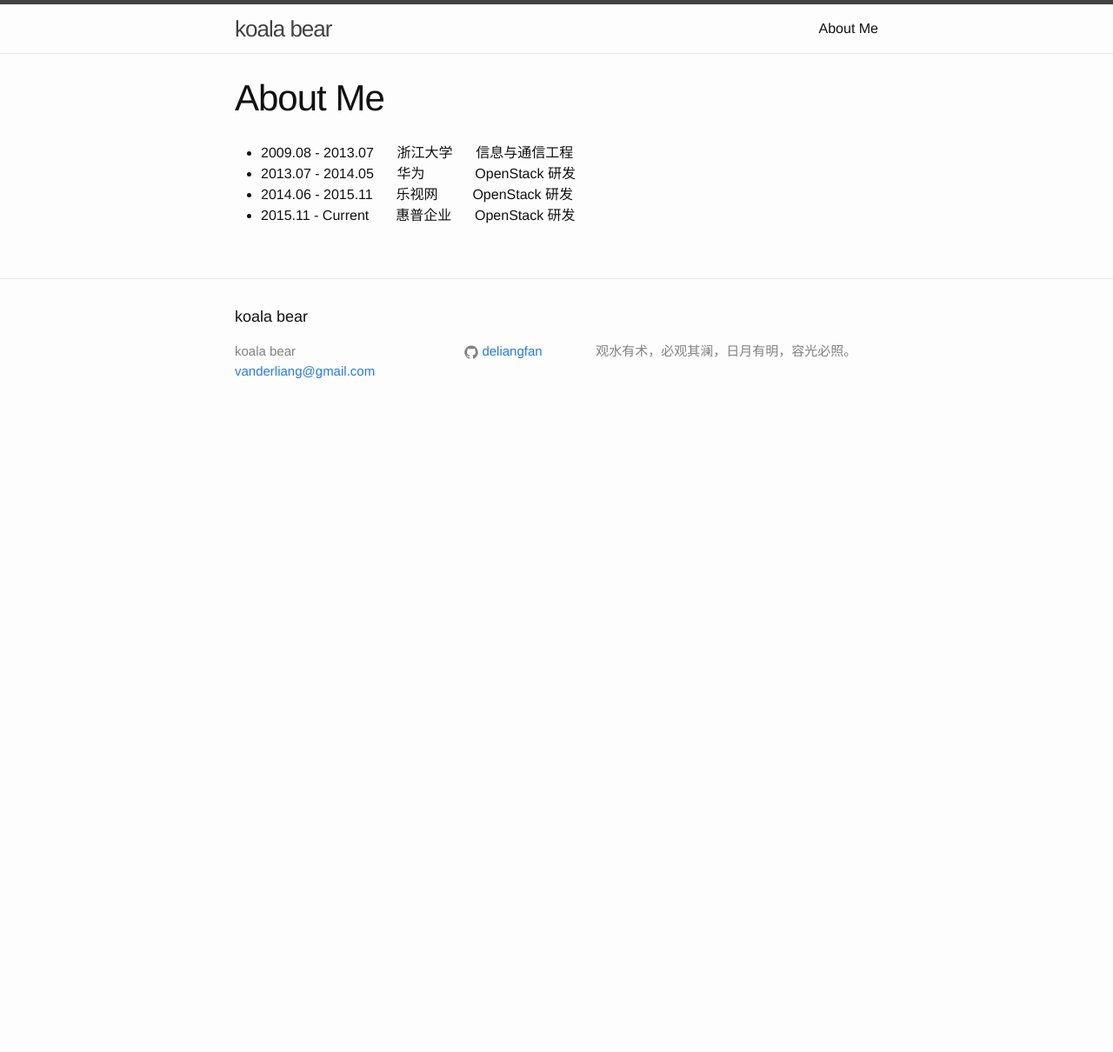
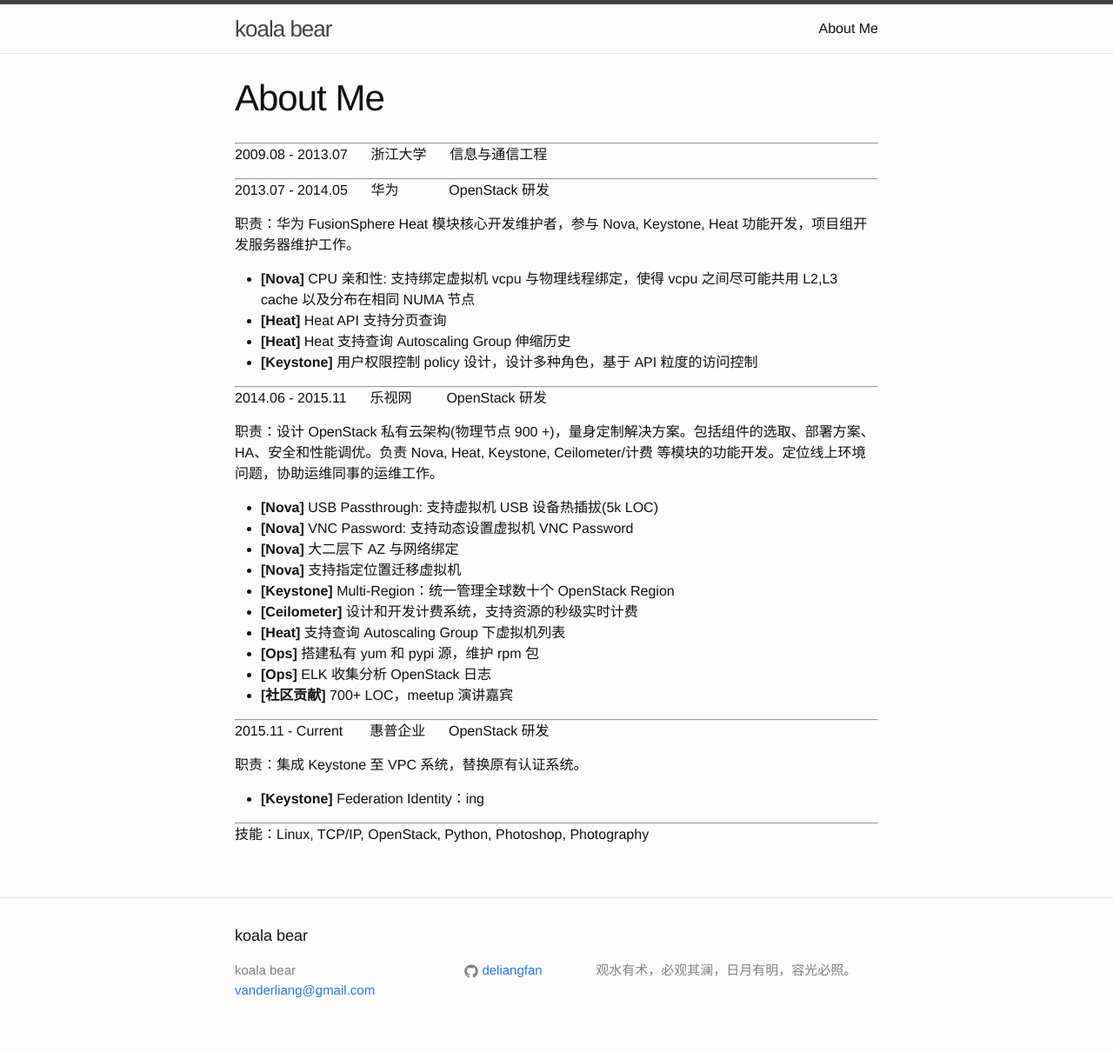
Before and after one commit to DeliangFan/deliangfan.github.io, a Jekyll site: the page built from about.md, in a window 1280 px wide. Shown: the whole page at 87% size. Built offline with Jekyll 4.4.1, drawn with Linux system fonts in a browser that asks for light colours; Markdown is read by kramdown in place of the engine named in the settings; before the commit the page ends 900 px from its top, so only the background shows below that.

Commit message:
Update about

```diff
--- a/about.md
+++ b/about.md
@@ -4,7 +4,45 @@
 permalink: /about/
 ---
 
-* 2009.08 - 2013.07 &nbsp;&nbsp;&nbsp;&nbsp; 浙江大学 &nbsp;&nbsp;&nbsp;&nbsp; 信息与通信工程
-* 2013.07 - 2014.05 &nbsp;&nbsp;&nbsp;&nbsp; 华为 &nbsp;&nbsp;&nbsp;&nbsp;&nbsp;&nbsp;&nbsp;&nbsp;&nbsp;&nbsp;&nbsp; OpenStack 研发
-* 2014.06 - 2015.11 &nbsp;&nbsp;&nbsp;&nbsp; 乐视网 &nbsp;&nbsp;&nbsp;&nbsp;&nbsp;&nbsp;&nbsp; OpenStack 研发
-* 2015.11 - Current &nbsp;&nbsp;&nbsp;&nbsp;&nbsp; 惠普企业 &nbsp;&nbsp;&nbsp;&nbsp; OpenStack 研发
+-----------
+2009.08 - 2013.07 &nbsp;&nbsp;&nbsp;&nbsp; 浙江大学 &nbsp;&nbsp;&nbsp;&nbsp; 信息与通信工程
+
+-----------
+
+2013.07 - 2014.05 &nbsp;&nbsp;&nbsp;&nbsp; 华为 &nbsp;&nbsp;&nbsp;&nbsp;&nbsp;&nbsp;&nbsp;&nbsp;&nbsp;&nbsp;&nbsp; OpenStack 研发
+
+职责：华为 FusionSphere Heat 模块核心开发维护者，参与 Nova, Keystone, Heat 功能开发，项目组开发服务器维护工作。
+
+- **[Nova]** CPU 亲和性: 支持绑定虚拟机 vcpu 与物理线程绑定，使得 vcpu 之间尽可能共用 L2,L3 cache 以及分布在相同 NUMA 节点
+- **[Heat]** Heat API 支持分页查询
+- **[Heat]** Heat 支持查询 Autoscaling Group 伸缩历史
+- **[Keystone]** 用户权限控制 policy 设计，设计多种角色，基于 API 粒度的访问控制
+
+-----------
+
+2014.06 - 2015.11 &nbsp;&nbsp;&nbsp;&nbsp; 乐视网 &nbsp;&nbsp;&nbsp;&nbsp;&nbsp;&nbsp;&nbsp; OpenStack 研发
+
+职责：设计 OpenStack 私有云架构(物理节点 900 +)，量身定制解决方案。包括组件的选取、部署方案、HA、安全和性能调优。负责 Nova, Heat, Keystone, Ceilometer/计费 等模块的功能开发。定位线上环境问题，协助运维同事的运维工作。
+
+- **[Nova]** USB Passthrough: 支持虚拟机 USB 设备热插拔(5k LOC)
+- **[Nova]** VNC Password: 支持动态设置虚拟机 VNC Password
+- **[Nova]** 大二层下 AZ 与网络绑定
+- **[Nova]** 支持指定位置迁移虚拟机
+- **[Keystone]** Multi-Region：统一管理全球数十个 OpenStack Region
+- **[Ceilometer]** 设计和开发计费系统，支持资源的秒级实时计费
+- **[Heat]** 支持查询 Autoscaling Group 下虚拟机列表
+- **[Ops]** 搭建私有 yum 和 pypi 源，维护 rpm 包
+- **[Ops]** ELK 收集分析 OpenStack 日志
+- **[社区贡献]** 700+ LOC，meetup 演讲嘉宾
+
+-----------
+
+2015.11 - Current &nbsp;&nbsp;&nbsp;&nbsp;&nbsp; 惠普企业 &nbsp;&nbsp;&nbsp;&nbsp; OpenStack 研发
+
+职责：集成 Keystone 至 VPC 系统，替换原有认证系统。
+
+- **[Keystone]** Federation Identity：ing
+
+----------
+
+技能：Linux,  TCP/IP,  OpenStack, Python, Photoshop, Photography
```
Also changed, not shown: 2 other files.
